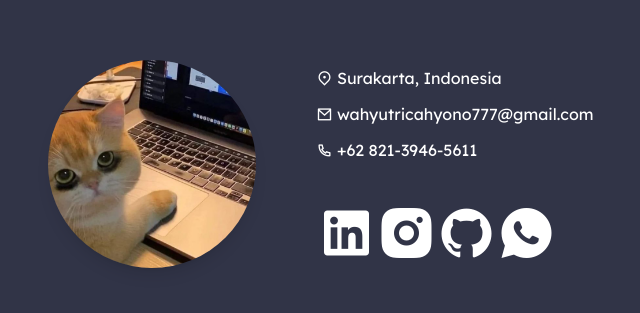
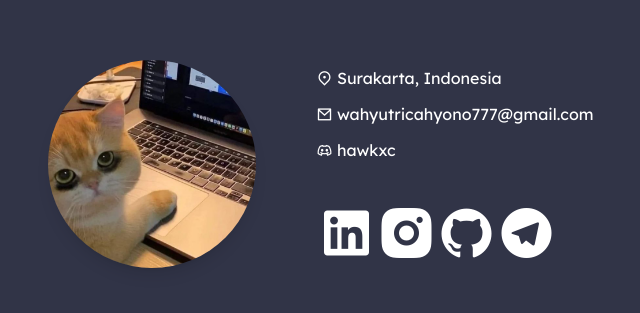
Before and after one commit to hawk-xc/portofolio, a React (Vite) app: page / in a window 1280 px wide. Shown: the part 4332-4645 px from the top of the page, without its empty margins (319-959 px from the left). Built offline with nearby package versions, Linux system fonts and the light colour scheme.

Commit message:
add update on contact me

```diff
--- a/src/components/ContactMeContent.jsx
+++ b/src/components/ContactMeContent.jsx
@@ -23,7 +23,7 @@ export default function ContactMeContent() {
               <i className="ri-mail-line"></i> wahyutricahyono777@gmail.com
             </li>
             <li>
-              <i className="ri-phone-line"></i> +62 821-3946-5611
+              <i class="ri-discord-line"></i> hawkxc
             </li>
           </ul>
         </div>
@@ -41,8 +41,8 @@ export default function ContactMeContent() {
           <a href="https://github.com/hawk-xc">
             <i className="ri-github-fill hover:text-blue-50"></i>
           </a>
-          <a href="https://wa.me/6282139465611">
-            <i className="ri-whatsapp-fill hover:text-blue-50"></i>
+          <a href="https://t.me/wahyutrieee">
+            <i class="ri-telegram-fill hover:text-blue-50"></i>
           </a>
         </div>
       </div>
```
